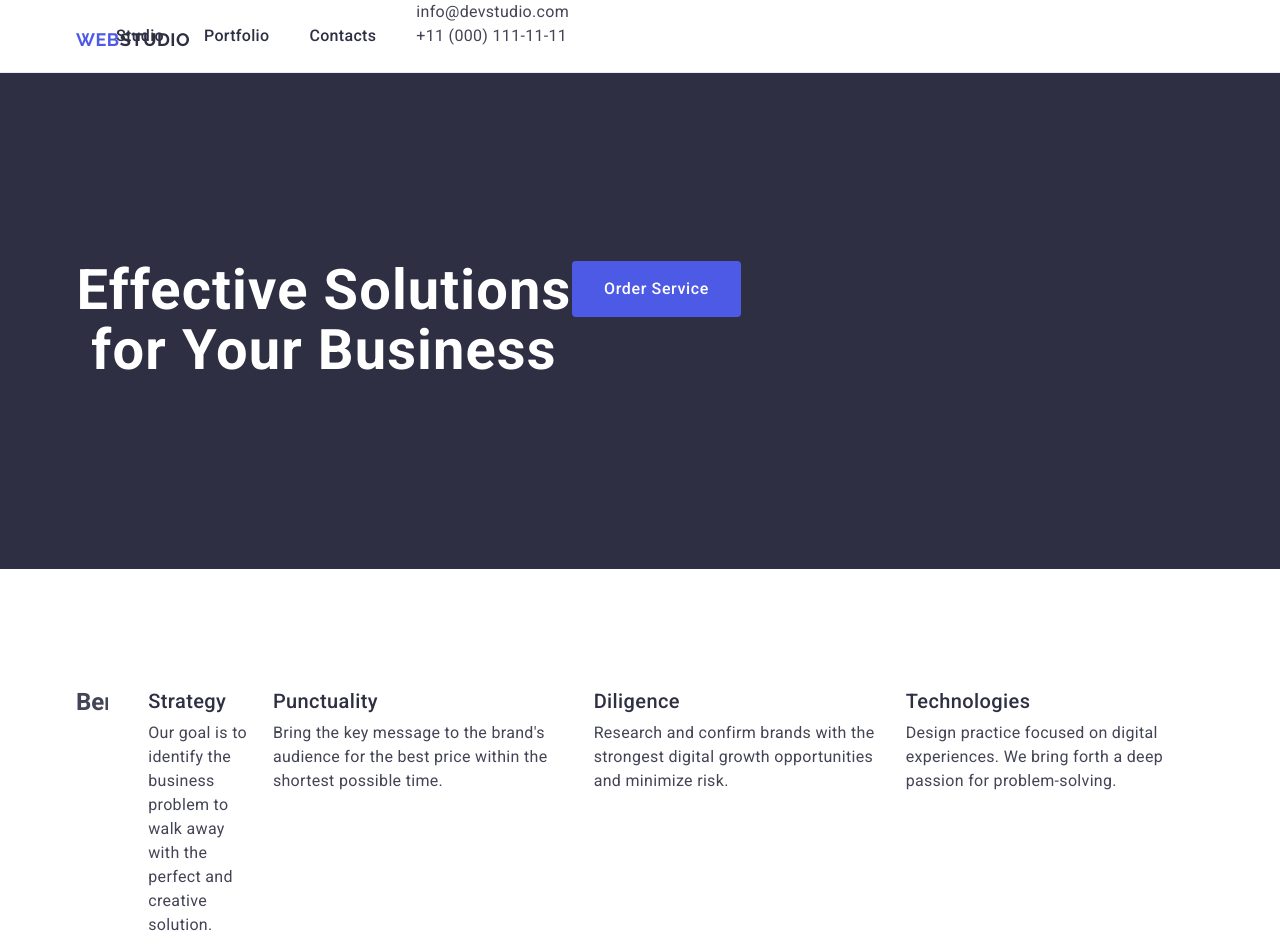
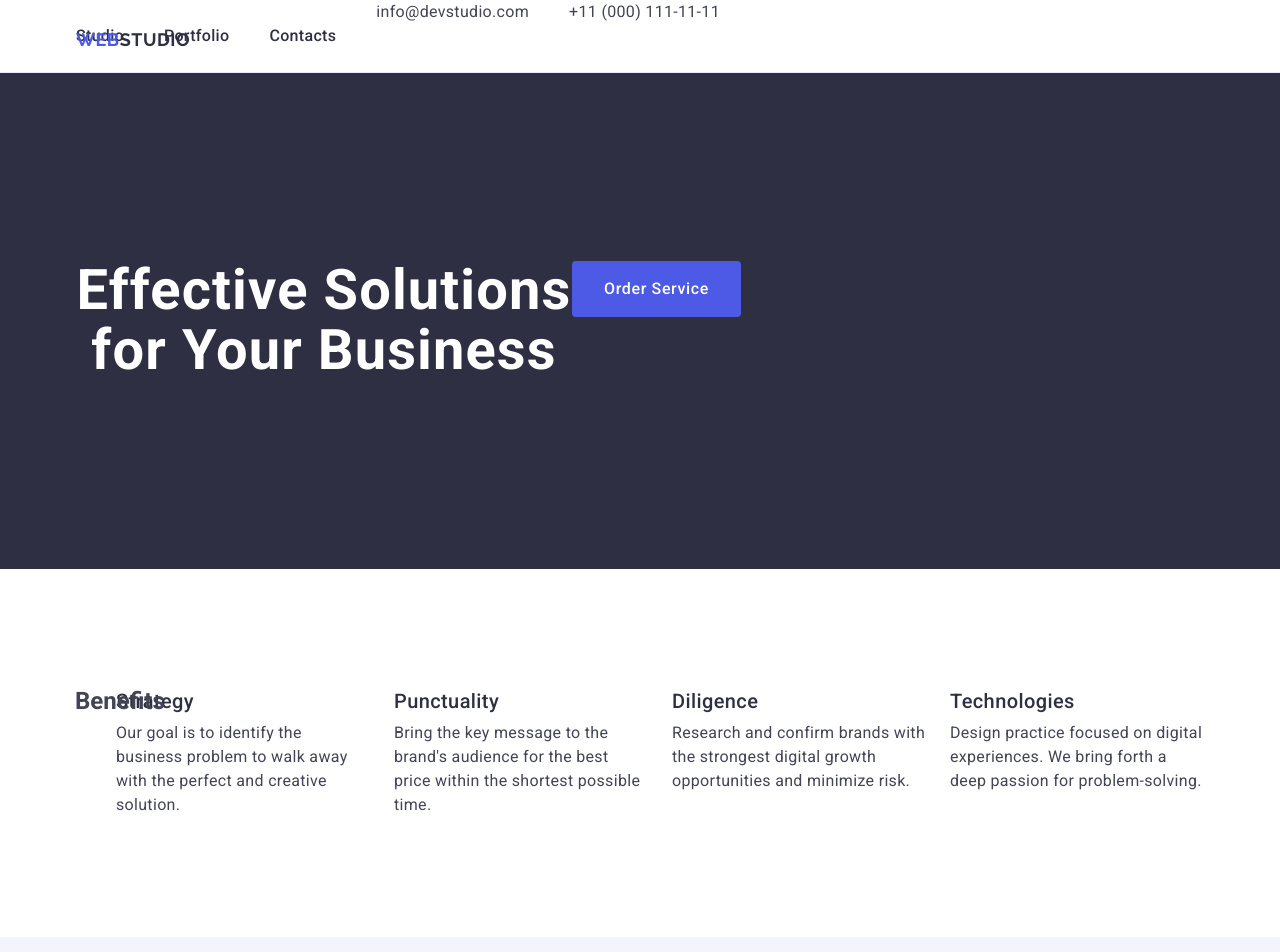
Before and after one commit to ivannakm/goit-markup-hw-03, a plain HTML site: page index.html in a window 1280 px wide. Shown: the top 952 px of the page. Drawn offline with nearby package versions, Linux system fonts and the light colour scheme.

Commit message:
add markup

```diff
--- a/css/styles.css
+++ b/css/styles.css
@@ -31,7 +31,14 @@ margin: 0 auto;
 padding: 0 15px 0 15px;
 position: relative;
 }
-
+.visually-hidden {
+  position: absolute;
+  width: 1px;
+  height: 1px;
+  margin: -1px;
+  border: 0;
+  padding: 0;
+}
 body {
   margin: 0;
 	font-family: "Roboto", sans-serif;
@@ -49,6 +56,7 @@ body {
   gap: 40px;
   margin-right: 40px;
   margin-right: 0;
+  padding: 24px 0 24px;
 
 }
 .header_main {
@@ -61,7 +69,6 @@ body {
   line-height: 1.5;
   letter-spacing: 0.02em;
   color: #2e2f42;
-  padding: 24px 0 24px;
 }
 .header_link {
   color:  #2e2f42;
@@ -99,6 +106,10 @@ color: #2e2f42;
 /* address */
 .contact_info {
 font-style: normal;
+}
+.contact_list {
+  display: flex;
+  gap: 40px;
 }
 .contact {
 font-weight: 400;
@@ -152,9 +163,6 @@ background-color: #404BBF;
 
 .category_section {
 padding: 120px 0 120px;
-}
-.visually-hidden {
-overflow: hidden;
 }
 
 .category_list {
@@ -244,7 +252,7 @@ gap: 24px;
   text-align: center;
   color: #2e2f42;
   text-transform: capitalize;
-  margin-bottom: 72px;
+  margin-bottom: 8px;
 }
 
 .portfolio_list {
--- a/index.html
+++ b/index.html
@@ -28,7 +28,7 @@
           </ul>
         </nav>
         <address class="contact_info">
-          <ul>
+          <ul class="contact_list">
           <li><a href="mailto:info@devstudio.com" class="contact">info@devstudio.com</a></li>
           <li><a href="tel:+110001111111" class="contact">+11 (000) 111-11-11</a></li>
           </ul>
@@ -55,15 +55,15 @@
             <p class="category_descr">Our goal is to identify the business
               problem to walk away with the perfect and creative solution. </p>
             </li>
-          <li>
+          <li class="category_point">
             <h3 class="category_name">Punctuality</h3>
             <p class="category_descr">Bring the key message to the brand's audience for the best price within the shortest possible time.</p>
           </li>
-          <li>
+          <li class="category_point">
             <h3 class="category_name">Diligence</h3>
             <p class="category_descr">Research and confirm brands with the strongest digital growth opportunities and minimize risk.</p>
           </li>
-          <li>
+          <li class="category_point">
             <h3 class="category_name">Technologies</h3>
             <p class="category_descr">Design practice focused on digital experiences. We bring forth a deep passion for problem-solving.</p>
           </li>
```
